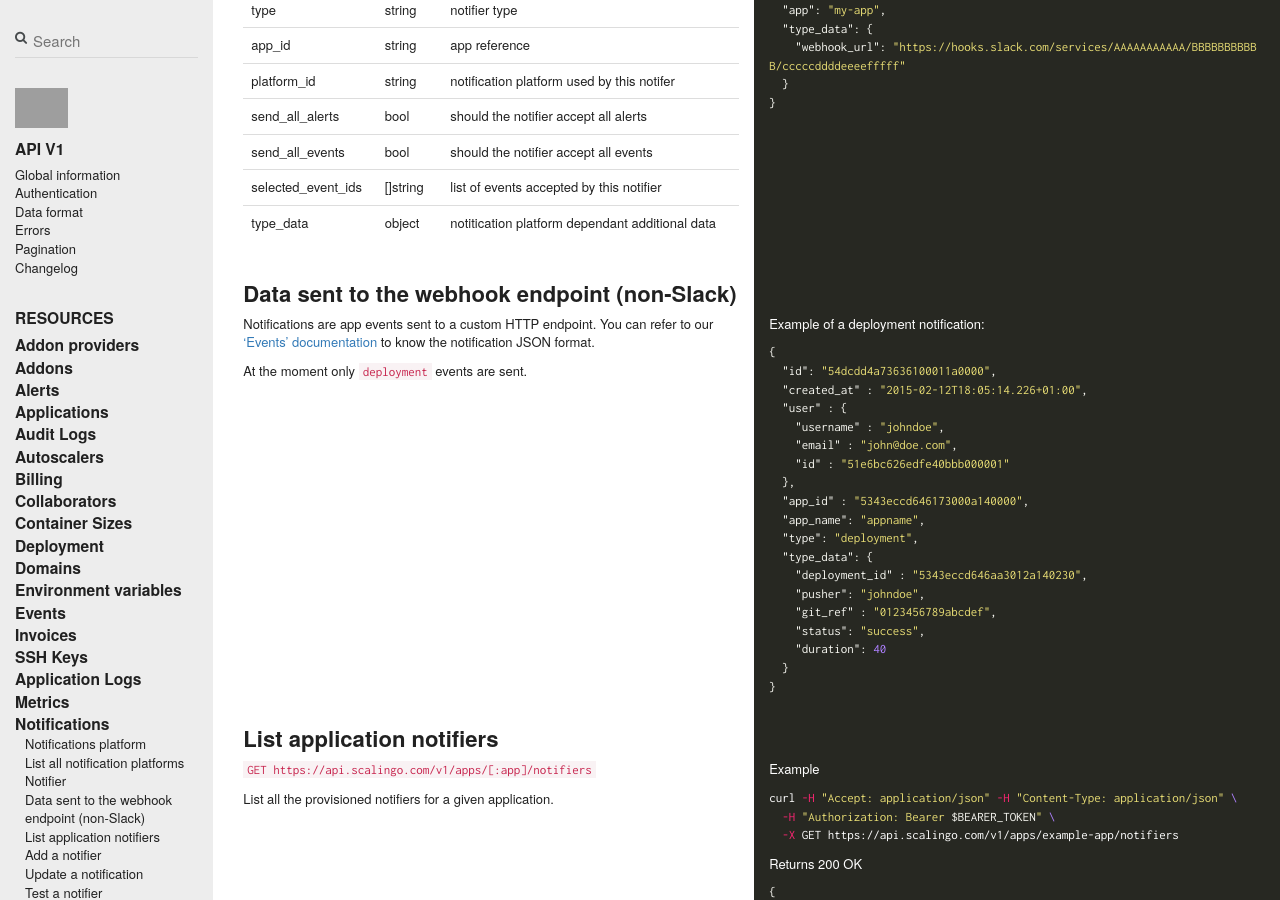
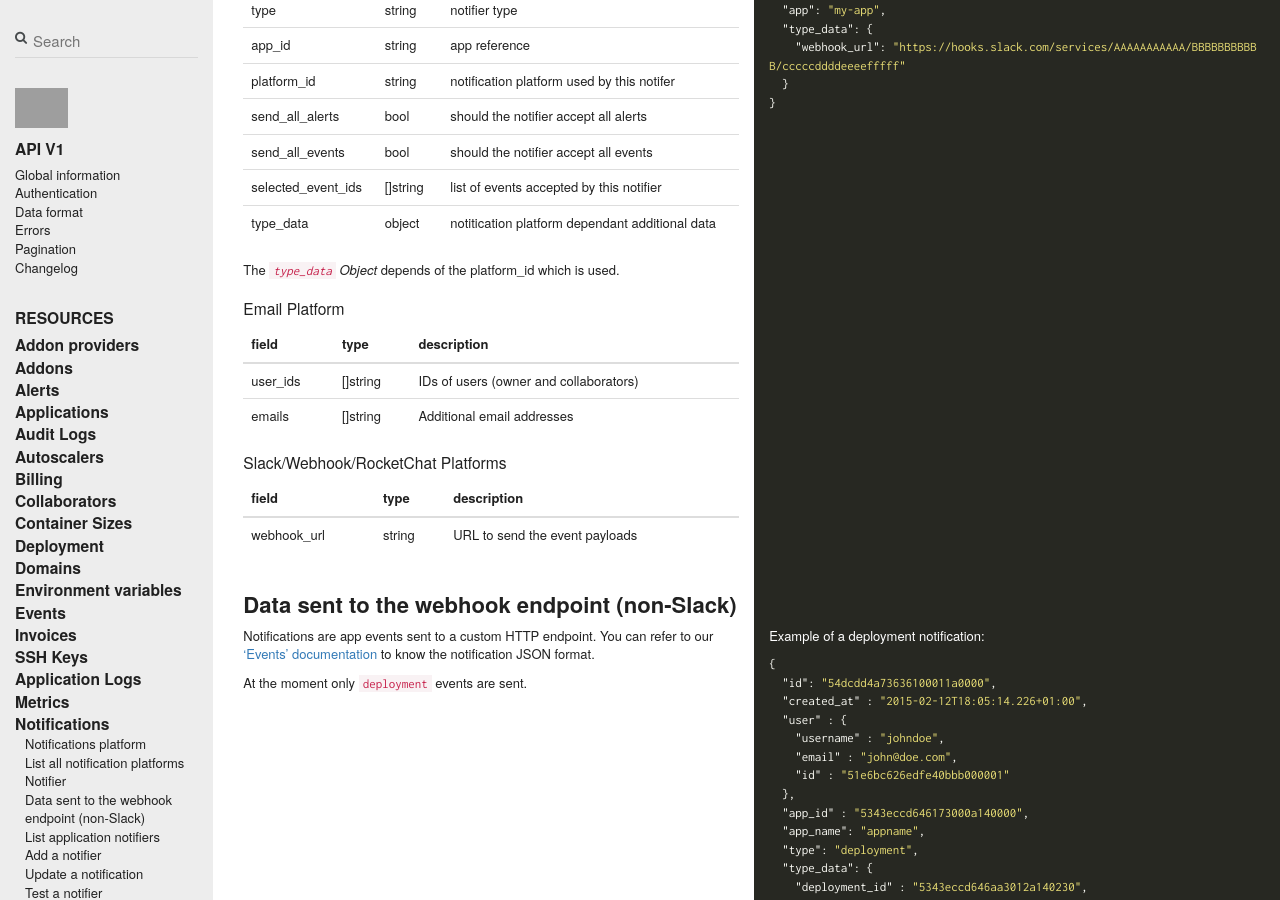
Before and after one commit to jdauphant/developers-documentation, a Jekyll site: the page built from _scalingo_api/notifications.md, in a window 1280 px wide and 900 px high, scrolled down 1458 px. Built offline with Jekyll 4.4.1, drawn with Linux system fonts in a browser that asks for light colours; nearby versions of some CDN libraries; comment, search, counter and statistics services are not loaded; some of the changed text lies outside the part shown; grey boxes are pictures that could not be loaded.

Commit message:
Expand documentation for notifiers, add details for each type_data and unify everything around 'selected_events_id'

```diff
--- a/_scalingo_api/notifications.md
+++ b/_scalingo_api/notifications.md
@@ -114,6 +114,23 @@ Returns 200 OK
 | send_all_events    | bool     | should the notifier accept all events           |
 | selected_event_ids | []string | list of events accepted by this notifier        |
 | type_data          | object   | notitication platform dependant additional data |
+
+The *`type_data` Object* depends of the platform_id which is used.
+
+### Email Platform
+
+{:.table}
+| field              | type     | description                            |
+| ----------------   | -------  | -------------------------------------  |
+| user_ids           | []string | IDs of users (owner and collaborators) |
+| emails             | []string | Additional email addresses             |
+
+### Slack/Webhook/RocketChat Platforms
+
+{:.table}
+| field              | type     | description                    |
+| ----------------   | -------  | -----------------------------  |
+| webhook_url        | string   | URL to send the event payloads |
 
 ||| col |||
 
@@ -261,7 +278,7 @@ Add a notifier to the application.
 * `notifer.send_all_alerts` (optional)
 * `notifer.send_all_events` (optional)
 * `notifer.type_data` (optional)
-* `notifer.selected_events`
+* `notifer.selected_event_ids` (optional)
 * `notifer.active` (optional)
 
 ||| col |||
@@ -292,7 +309,7 @@ Change notifier attributes
 * `notification.send_all_alerts`
 * `notification.send_all_events`
 * `notification.type_data`
-* `notification.selected_events`
+* `notification.selected_event_ids`
 
 ||| col |||
 
```
